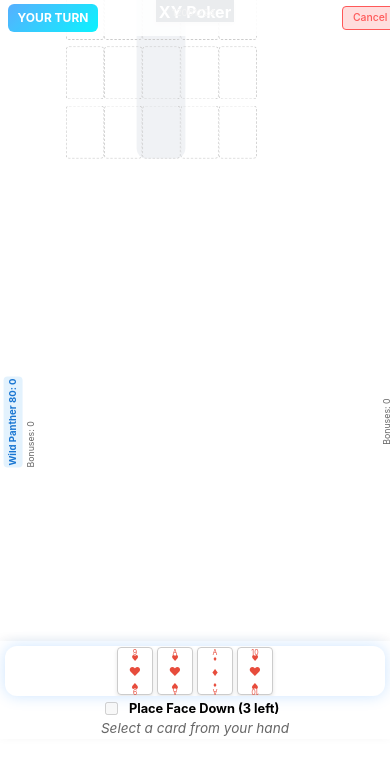
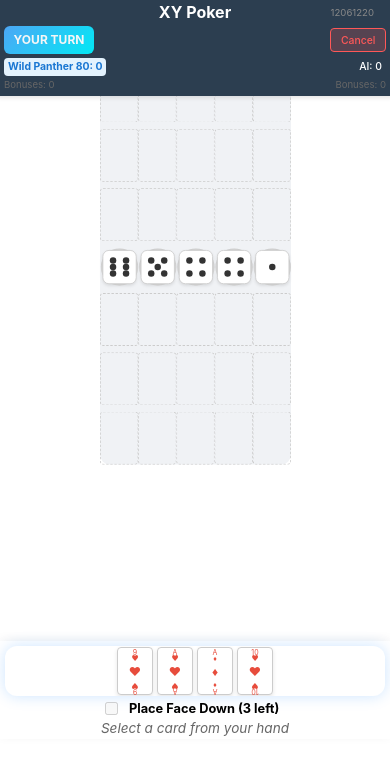
Before and after one commit to sotwat/xy-poker, a React (Vite) app: page / in a window 390 px wide. Both pictures are taken after a click on the button "Start Game". Shown: the top 774 px of the page. Built offline with nearby package versions, Linux system fonts and the light colour scheme; no server answers.

Commit message:
revert: 最悪なUIを元に戻す - v12061220のレイアウトに復元 (v12061227)

```diff
--- a/src/App.css
+++ b/src/App.css
@@ -302,63 +302,6 @@ body:has(.game-result-overlay) .app-header {
   .toggle-hidden {
     font-size: 0.8rem;
   }
-
-  /* Mobile game board with side panels */
-  .game-board {
-    padding: 8px;
-    display: grid;
-    grid-template-columns: 60px 1fr 60px;
-    grid-template-rows: auto 1fr auto;
-    gap: 4px;
-    align-items: start;
-  }
-
-  /* GameInfo positioned beside field */
-  .game-board .game-info {
-    grid-column: 1 / -1;
-    grid-row: 2;
-    display: grid;
-    grid-template-columns: 60px 1fr 60px;
-    grid-template-rows: auto;
-    gap: 4px;
-    align-items: center;
-    width: 100%;
-    max-width: 100vw;
-    padding: 0;
-    margin: 0;
-    position: relative;
-    transform: none;
-  }
-
-  /* Status bar above everything */
-  .game-board .game-info .status-bar {
-    grid-column: 1 / -1;
-    grid-row: 1;
-    order: -1;
-  }
-
-  /* Left player info */
-  .game-board .game-info .scores {
-    grid-column: 1 / -1;
-    display: contents;
-  }
-
-  .game-board .game-info .player-score-row:nth-child(1) {
-    grid-column: 1;
-    grid-row: 1;
-  }
-
-  /* Right opponent info */
-  .game-board .game-info .player-score-row:nth-child(2) {
-    grid-column: 3;
-    grid-row: 1;
-  }
-
-  /* SharedBoard in center */
-  .game-board .shared-board {
-    grid-column: 2;
-    grid-row: 1;
-  }
 }
 
 .waiting-message {
--- a/src/App.tsx
+++ b/src/App.tsx
@@ -386,7 +386,7 @@ function App() {
   return (
     <div className="app">
       <header className="app-header">
-        <h1>XY Poker <span className="version">12061224</span></h1>
+        <h1>XY Poker <span className="version">12061220</span></h1>
         {((mode === 'local' && phase === 'setup') || (mode === 'online' && !isOnlineGame)) && (
           <div className="mode-switch">
             <button
--- a/src/components/GameInfo.css
+++ b/src/components/GameInfo.css
@@ -110,36 +110,29 @@
 
 @media (max-width: 600px) {
     .game-info {
-        display: block;
-        width: auto;
-        max-width: none;
-        padding: 0;
+        display: grid;
+        grid-template-columns: 1fr 1fr;
+        grid-template-rows: auto auto;
+        gap: 4px;
+        padding: 4px;
         margin: 0;
+        width: 100vw;
+        max-width: 100vw;
+        box-sizing: border-box;
         background: transparent;
-        position: absolute;
-        top: 0;
+        position: relative;
         left: 0;
         right: 0;
-        bottom: 0;
-        pointer-events: none;
-    }
-
-    .game-info>* {
-        pointer-events: auto;
+        transform: none;
     }
 
     .status-bar {
-        position: absolute;
-        top: 0;
-        left: 0;
-        right: 0;
+        grid-column: 1 / -1;
         display: flex;
         justify-content: space-between;
         align-items: center;
         font-size: 0.65rem;
-        padding: 4px 8px;
-        background: rgba(255, 255, 255, 0.9);
-        z-index: 10;
+        padding: 0;
     }
 
     .turn-indicator {
@@ -147,12 +140,16 @@
         font-size: 0.75rem;
     }
 
-    .turn-indicator.your-turn,
-    .turn-indicator.opponent-turn {
+    .turn-indicator.your-turn {
         padding: 0.3rem 0.6rem;
         font-size: 0.75rem;
         position: static;
         margin: 0;
+    }
+
+    .turn-indicator.opponent-turn {
+        padding: 0.3rem 0.6rem;
+        font-size: 0.75rem;
     }
 
     .surrender-btn {
@@ -163,45 +160,36 @@
     }
 
     .scores {
-        position: absolute;
-        top: 50%;
-        transform: translateY(-50%);
-        left: 0;
-        right: 0;
-        display: flex;
-        justify-content: space-between;
-        padding: 0 4px;
-        gap: 0;
-        margin: 0;
+        grid-column: 1 / -1;
+        display: grid;
+        grid-template-columns: 1fr 1fr;
+        gap: 8px;
+        margin-top: 0;
     }
 
     .player-score-row {
         display: flex;
         flex-direction: column;
         gap: 2px;
-        font-size: 0.55rem;
-        writing-mode: vertical-rl;
-        transform: rotate(180deg);
-        max-width: 60px;
+        align-items: flex-start;
     }
 
     .player-score-row:nth-child(1) {
-        align-items: flex-start;
+        text-align: left;
     }
 
     .player-score-row:nth-child(2) {
+        text-align: right;
         align-items: flex-end;
     }
 
     .score-item {
-        font-size: 0.6rem;
-        padding: 2px;
-        white-space: nowrap;
+        font-size: 0.65rem;
+        padding: 1px 4px;
     }
 
     .bonus-item {
-        font-size: 0.55rem;
-        white-space: nowrap;
+        font-size: 0.6rem;
     }
 }
 
```
